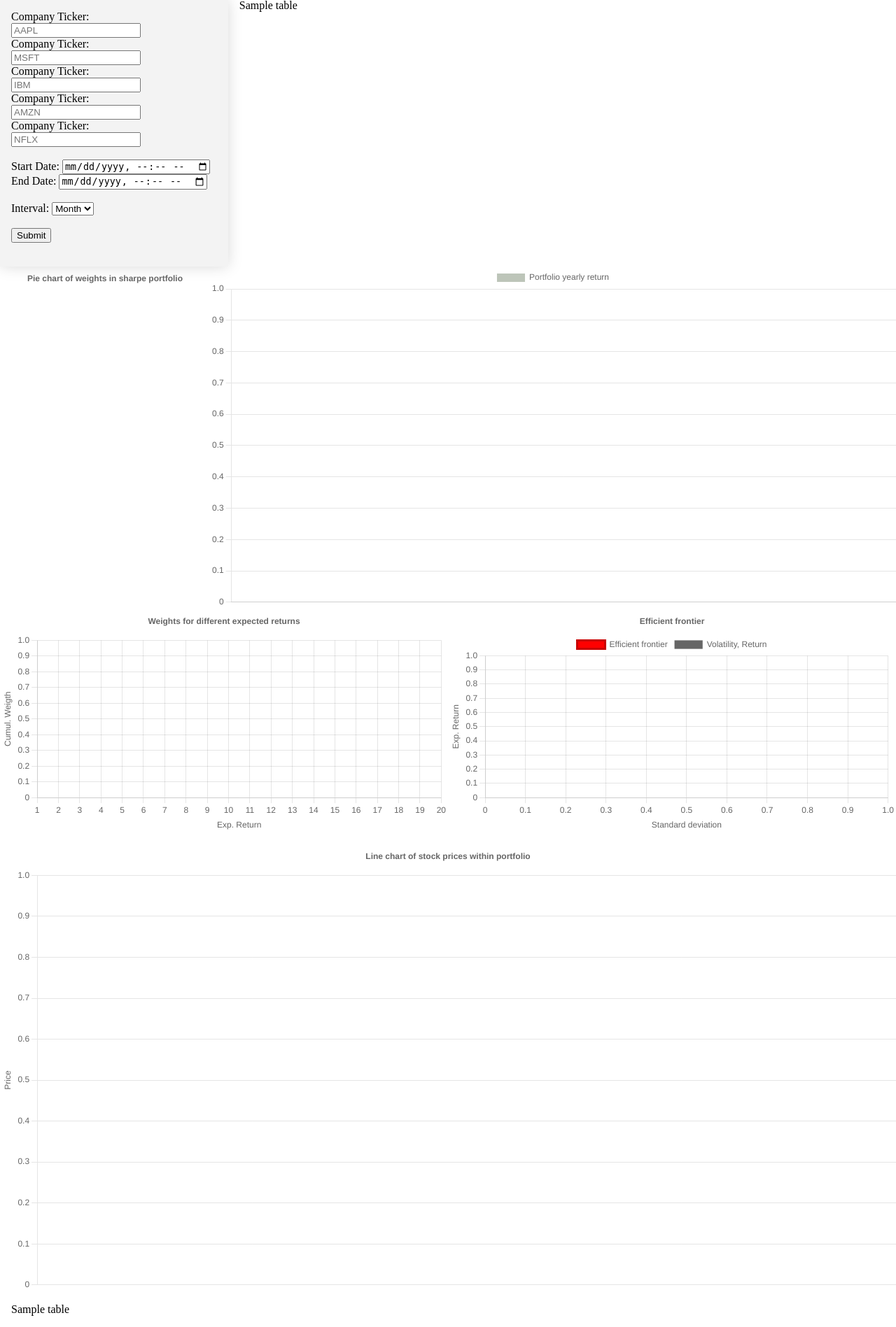
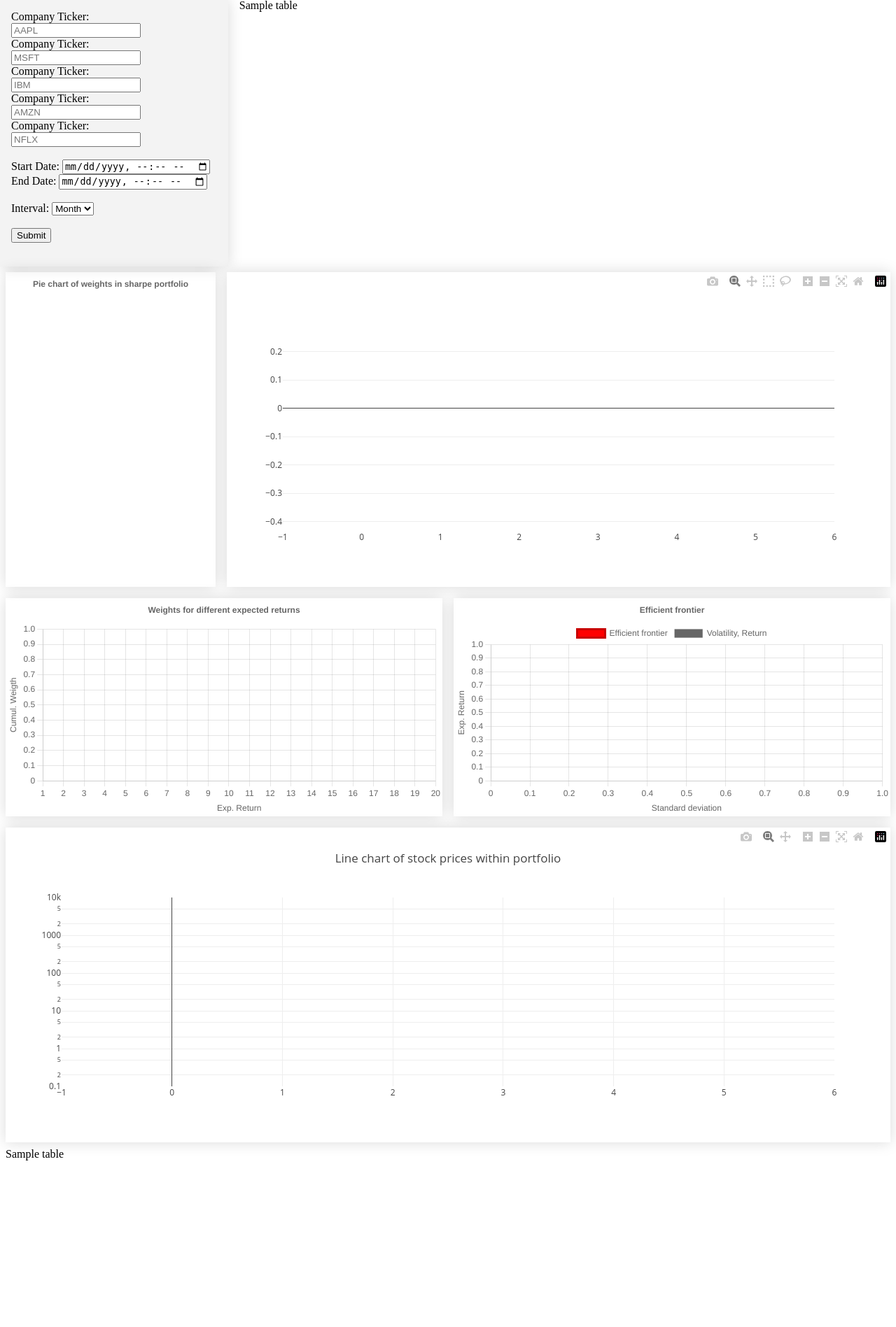
Before and after one commit to jessekeranen/webApp, a Flask app: template templates/index.html in a window 1280 px wide. Shown: the part 102-1999 px from the top of the page at 70% size. After the commit the page ends 1761 px from the top, so only its background shows below. Run offline with Flask 2, Linux system fonts and the light colour scheme; the template is opened without the code that fills it: most values are stand-ins (such as "Sample title", 1, 10 or a date in 2020); some libraries are stand-ins or nearby versions.

Commit message:
minor improvements

```diff
--- a/static/css/main.css
+++ b/static/css/main.css
@@ -3,7 +3,7 @@
 }
 
 .whole {
-    margin: 1em 1em 1em 1em;
+    margin: 0.5em;
 }
 
 .flex {
@@ -26,27 +26,36 @@
 }
 
 .line {
-    width: 100%;
+    margin: 0.5em;
+    box-shadow: 0 0 20px rgba(0, 0, 0, 0.15);
 }
 
 .frontier {
     width: 100%;
+    margin: 0.5em;
+    box-shadow: 0 0 20px rgba(0, 0, 0, 0.15);
 }
 
 .chart2 {
     display: flex;
-    margin-bottom: 1em;
+    margin-bottom: 0.5em;
 }
 
 .area {
     width: 100%;
+    margin: 0.5em;
+    box-shadow: 0 0 20px rgba(0, 0, 0, 0.15);
 }
 
 .pie {
     width: 30%;
+    margin: 0.5em;
+    box-shadow: 0 0 20px rgba(0, 0, 0, 0.15);
 }
 .bar {
     width: 100%;
+    margin: 0.5em;
+    box-shadow: 0 0 20px rgba(0, 0, 0, 0.15);
 }
 
 .head {
--- a/templates/index.html
+++ b/templates/index.html
@@ -4,6 +4,7 @@
     <meta charset="UTF-8">
     <link rel="stylesheet" href="{{ url_for('static', filename='css/main.css') }}">
     <script> src = "https://cdn.jsdelivr.net/npm/chart.js"</script>
+    <script src='https://cdn.plot.ly/plotly-latest.min.js'></script>
 </head>
 <body>
 <header>
@@ -60,6 +61,7 @@
     </div>
     <div>
         <script src="https://cdn.jsdelivr.net/npm/chart.js"></script>
+        <script src="https://cdn.plot.ly/plotly-latest.min.js"></script>
     </div>
 </div>
 <div id="portfolio" class="tabcontent">
@@ -68,7 +70,7 @@
             <canvas id="pie-chart"></canvas>
         </div>
         <div class="bar">
-            <canvas id="bar-chart"></canvas>
+            <div id="bar-chart"></div>
         </div>
     </div>
     <div class="chart2">
@@ -82,7 +84,7 @@
 </div>
 <div id="stocks" class="tabcontent">
     <div class="line">
-        <canvas id="firstChart"></canvas>
+        <div id="firstChart"></div>
     </div>
 </div>
 <div class="whole">
@@ -93,26 +95,14 @@
     </div>
 </div>
 <script>
-    const ctx = document.getElementById('firstChart').getContext("2d");
-
-    var lineChartData = {
-        labels: {{ labels | safe }},
-        datasets: []
-    };
     var array = {{ values | safe }};
     var names = {{ names | safe }};
     var allocation = {{ allocations | safe }};
-    var profits = {{ yearly_returns | safe }};
+    //var profits = {{ yearly_returns | safe }};
+    var labels = {{ labels | safe }}
+    var profits = [0.1, 0.2, -0.1, 0, -0.4 ]
 
-    array.forEach(function (a, i) {
-        lineChartData.datasets.push({
-            label: names[i],
-            borderline: 1,
-            data: a
-        });
-    });
 
-    //var example = [55, -49, 44, -24, 15];
     var barChartData = Array();
     var barChartLabels = Array();
     var barChartColors = Array();
@@ -120,43 +110,47 @@
     for (let i = 0; i < 6; i++) {
         barChartData[i] = profits[i];
         barChartLabels[i] = names[i];
-        barChartColors[i] = color(profits[i]);
+        barChartColors[i] = color(profits[i])[0];
     }
 
-    const ctx5 = document.getElementById('bar-chart').getContext("2d");
+    const ctx5 = document.getElementById('bar-chart');
 
-    new Chart(ctx5, {
-        type: "bar",
-        data: {
-            labels: barChartLabels,
-            datasets: [{
-                label: 'Portfolio yearly return',
-                backgroundColor: barChartColors,
-                data: barChartData
-            }]
+    var data = [{
+        x: barChartLabels,
+        y: barChartData,
+        width: 0.5,
+        marker: {
+            color: barChartColors,
+            line: {
+                width: 1.5
+            }
         },
+        type: "bar"
+    }];
+
+    Plotly.newPlot(ctx5, data);
+
+    var lineChartData = [];
+
+    array.forEach(function (a, i) {
+        lineChartData[i] = {
+            type: 'scatter',
+            name: names[i],
+            x: labels,
+            y: a
+        }
     });
 
-    new Chart(ctx, {
-        type: 'line',
-        data: lineChartData,
-        options: {
-            scales: {
-                y: {
-                    title: {
-                        display: true,
-                        text: 'Price'
-                    }
-                }
-            },
-            plugins: {
-                title: {
-                    display: true,
-                    text: 'Line chart of stock prices within portfolio'
-                },
-            },
+    const ctx = document.getElementById('firstChart');
+    var layout = {
+        title: 'Line chart of stock prices within portfolio',
+        yaxis: {
+            type: 'log',
+            autorange: true
         }
-    });
+    }
+
+    Plotly.newPlot(ctx, lineChartData, layout);
 
     const ctx2 = document.getElementById('secondChart').getContext("2d");
 
@@ -275,8 +269,8 @@
     });
 
     function color(ret) {
-        if (ret < 0) return 'rgba(200, 0, 0, 0.3)'
-        else return 'rgba(37, 65, 23, 0.3)'
+        if (ret < 0) return ['rgba(200, 0, 0, 0.3)', 'rgba(200, 0, 0)']
+        else return ['rgba(37, 65, 23, 0.3)', 'rgba(37, 65, 23)']
     }
 
     function openCity(evt, cityName) {
```
